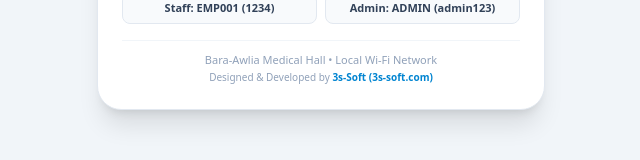
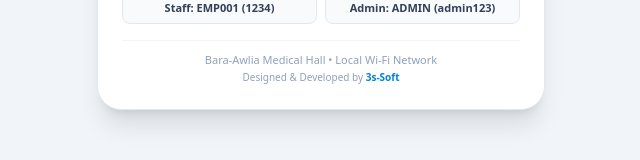
Before and after one commit to baraawliamedicalhall/pharmacy-shortage-system, a Next.js app: page /login in a window 1280 px wide. Shown: the part 615-775 px from the top of the page, without its empty margins (319-959 px from the left). Built offline with nearby package versions, Linux system fonts and the light colour scheme.

Commit message:
Change 3s-Soft attribution to clean anchor link without visible URL text

```diff
--- a/app/admin/layout.tsx
+++ b/app/admin/layout.tsx
@@ -36,7 +36,7 @@ export default async function AdminLayout({
                 rel="noopener noreferrer"
                 className="text-sky-600 font-semibold hover:underline"
               >
-                3s-Soft (3s-soft.com)
+                3s-Soft
               </a>
             </p>
           </footer>
--- a/app/admin/print/page.tsx
+++ b/app/admin/print/page.tsx
@@ -640,7 +640,15 @@ function PrintShortageContent() {
 
         {/* Footer Note */}
         <div className="mt-8 pt-3 border-t border-slate-200 text-center text-[10px] text-slate-500 print:text-black">
-          Bara-Awlia Medical Hall • Designed &amp; Developed by 3s-Soft (3s-soft.com)
+          Bara-Awlia Medical Hall • Designed &amp; Developed by{' '}
+          <a
+            href="https://3s-soft.com"
+            target="_blank"
+            rel="noopener noreferrer"
+            className="hover:underline font-semibold"
+          >
+            3s-Soft
+          </a>
         </div>
       </div>
     </div>
--- a/app/login/page.tsx
+++ b/app/login/page.tsx
@@ -209,7 +209,7 @@ function LoginForm() {
               rel="noopener noreferrer"
               className="text-sky-600 hover:underline font-semibold"
             >
-              3s-Soft (3s-soft.com)
+              3s-Soft
             </a>
           </p>
         </div>
--- a/components/AdminSidebar.tsx
+++ b/components/AdminSidebar.tsx
@@ -105,7 +105,7 @@ export function AdminSidebar() {
             rel="noopener noreferrer"
             className="text-sky-400 font-semibold hover:underline block mt-0.5"
           >
-            3s-Soft (3s-soft.com)
+            3s-Soft
           </a>
         </div>
       </aside>
--- a/components/EmployeeShortageClient.tsx
+++ b/components/EmployeeShortageClient.tsx
@@ -530,7 +530,7 @@ export function EmployeeShortageClient({ user }: EmployeeShortageClientProps) {
               rel="noopener noreferrer"
               className="text-sky-600 font-semibold hover:underline"
             >
-              3s-Soft (3s-soft.com)
+              3s-Soft
             </a>
           </p>
         </footer>
```
